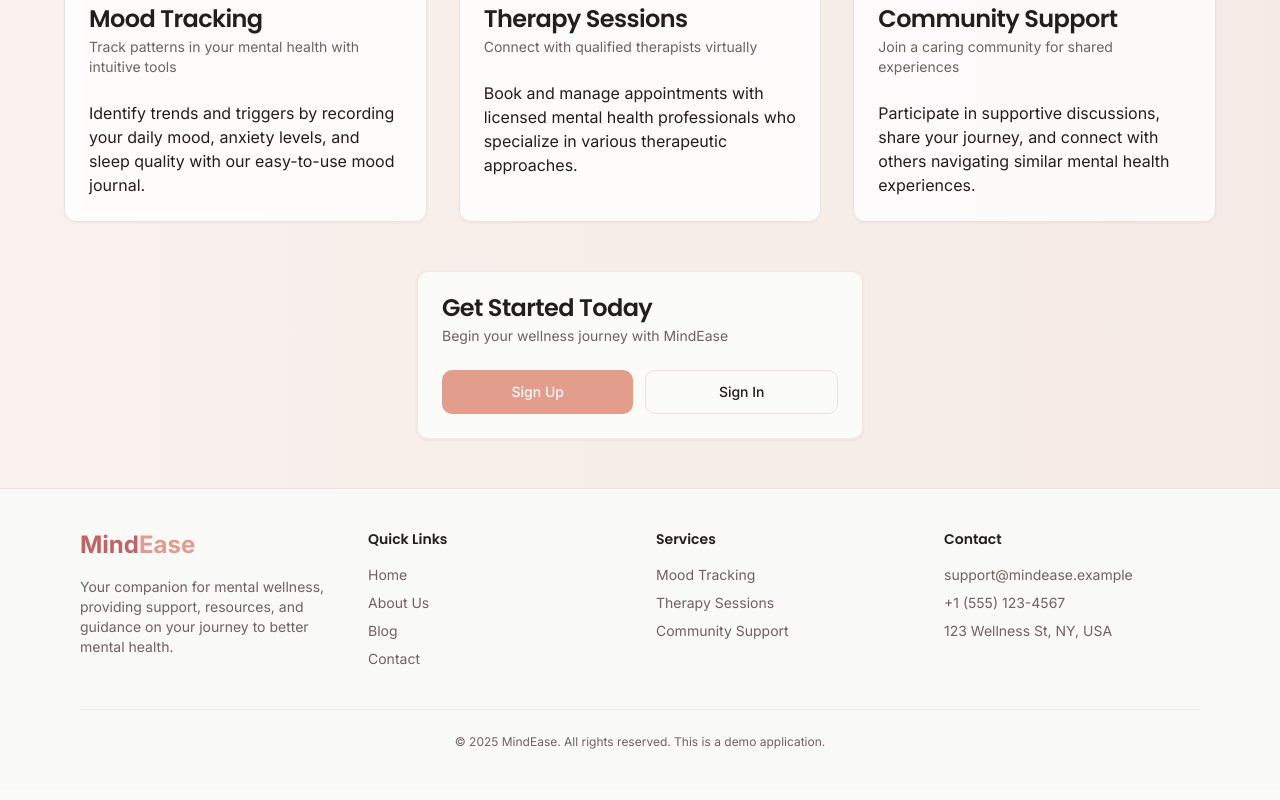
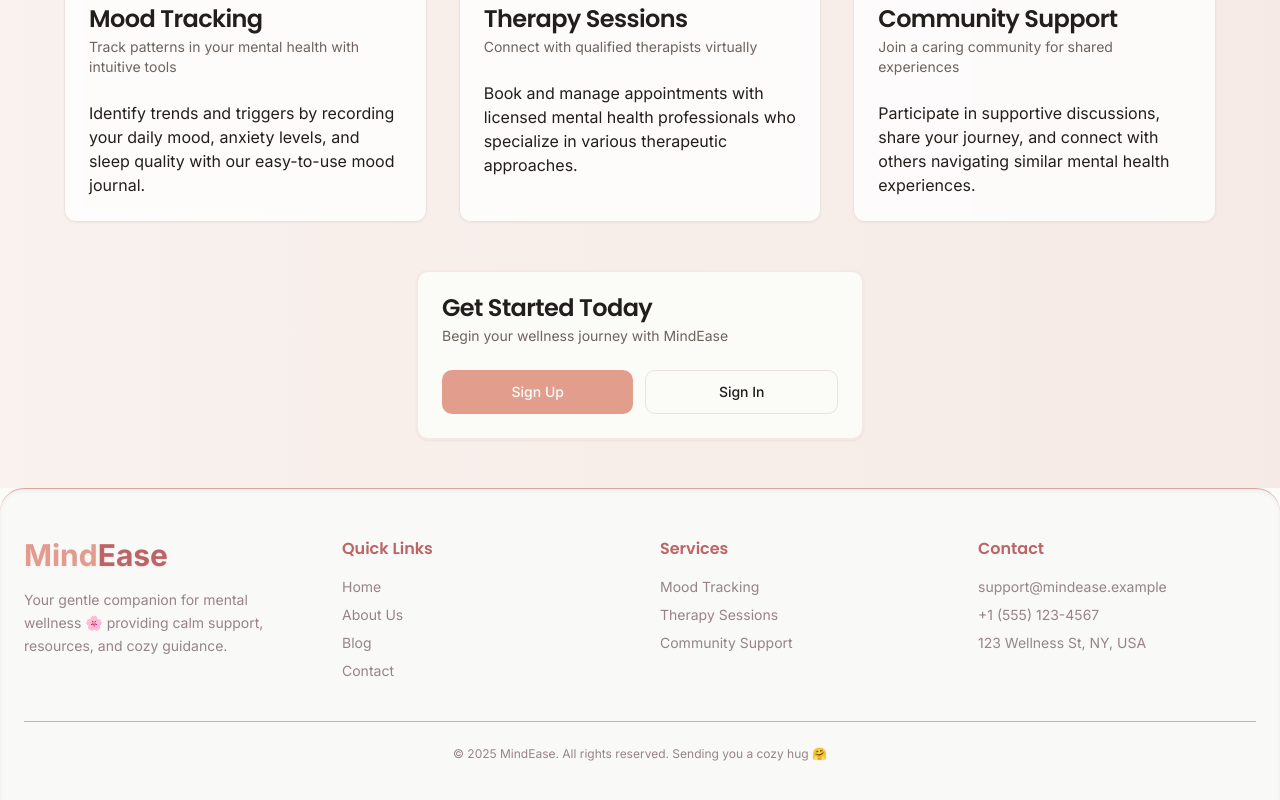
Before and after one commit to DamarisM87/mindease-connect-hub, a React (Vite) app: page / in a window 1280 px wide. Shown: the part 429-1229 px from the top of the page. Built offline with nearby package versions, Linux system fonts and the light colour scheme.

Commit message:
feat: Revamp Footer component with improved styling and updated content

```diff
--- a/src/components/layout/Footer.tsx
+++ b/src/components/layout/Footer.tsx
@@ -1,82 +1,80 @@
-
 import React from 'react';
 import { Link } from 'react-router-dom';
 
 const Footer = () => {
   return (
-    <footer className="bg-mindease-light py-10 border-t">
-      <div className="mindease-container">
-        <div className="grid grid-cols-1 md:grid-cols-4 gap-8">
-          <div className="md:col-span-1">
+    <footer className="bg-[#F9F9F8] py-12 px-6 border-t border-[#DFA69E] shadow-inner rounded-t-3xl">
+      <div className="max-w-7xl mx-auto">
+        <div className="grid grid-cols-1 md:grid-cols-4 gap-10">
+          {/* Brand */}
+          <div>
             <Link to="/" className="inline-block">
-              <span className="text-2xl font-bold text-mindease-accent">Mind</span>
-              <span className="text-2xl font-bold text-mindease-primary">Ease</span>
+              <span className="text-3xl font-bold text-[#E29B8E] drop-shadow-sm">Mind</span>
+              <span className="text-3xl font-bold text-[#BD6466] drop-shadow-sm">Ease</span>
             </Link>
-            <p className="mt-4 text-sm text-muted-foreground">
-              Your companion for mental wellness, providing support, resources, and guidance on your journey to better mental health.
+            <p className="mt-4 text-sm text-[#978486] leading-relaxed">
+              Your gentle companion for mental wellness 🌸 providing calm support, resources, and cozy guidance.
             </p>
           </div>
 
+          {/* Quick Links */}
           <div>
-            <h3 className="text-sm font-semibold mb-4">Quick Links</h3>
+            <h3 className="text-md font-semibold text-[#BD6466] mb-4">Quick Links</h3>
             <ul className="space-y-2 text-sm">
-              <li>
-                <Link to="/" className="text-muted-foreground hover:text-mindease-accent transition-colors">
-                  Home
-                </Link>
-              </li>
-              <li>
-                <Link to="/about" className="text-muted-foreground hover:text-mindease-accent transition-colors">
-                  About Us
-                </Link>
-              </li>
-              <li>
-                <Link to="/blog" className="text-muted-foreground hover:text-mindease-accent transition-colors">
-                  Blog
-                </Link>
-              </li>
-              <li>
-                <Link to="/contact" className="text-muted-foreground hover:text-mindease-accent transition-colors">
-                  Contact
-                </Link>
-              </li>
+              {[
+                { label: "Home", path: "/" },
+                { label: "About Us", path: "/about" },
+                { label: "Blog", path: "/blog" },
+                { label: "Contact", path: "/contact" },
+              ].map(({ label, path }) => (
+                <li key={label}>
+                  <Link
+                    to={path}
+                    className="text-[#978486] hover:text-[#E29B8E] transition-colors"
+                  >
+                    {label}
+                  </Link>
+                </li>
+              ))}
             </ul>
           </div>
 
+          {/* Services */}
           <div>
-            <h3 className="text-sm font-semibold mb-4">Services</h3>
+            <h3 className="text-md font-semibold text-[#BD6466] mb-4">Services</h3>
             <ul className="space-y-2 text-sm">
-              <li>
-                <Link to="/mental-tracker" className="text-muted-foreground hover:text-mindease-accent transition-colors">
-                  Mood Tracking
-                </Link>
-              </li>
-              <li>
-                <Link to="/appointments" className="text-muted-foreground hover:text-mindease-accent transition-colors">
-                  Therapy Sessions
-                </Link>
-              </li>
-              <li>
-                <Link to="/community" className="text-muted-foreground hover:text-mindease-accent transition-colors">
-                  Community Support
-                </Link>
-              </li>
+              {[
+                { label: "Mood Tracking", path: "/mental-tracker" },
+                { label: "Therapy Sessions", path: "/appointments" },
+                { label: "Community Support", path: "/community" },
+              ].map(({ label, path }) => (
+                <li key={label}>
+                  <Link
+                    to={path}
+                    className="text-[#978486] hover:text-[#E29B8E] transition-colors"
+                  >
+                    {label}
+                  </Link>
+                </li>
+              ))}
             </ul>
           </div>
 
+          {/* Contact */}
           <div>
-            <h3 className="text-sm font-semibold mb-4">Contact</h3>
-            <ul className="space-y-2 text-sm">
-              <li className="text-muted-foreground">support@mindease.example</li>
-              <li className="text-muted-foreground">+1 (555) 123-4567</li>
-              <li className="text-muted-foreground">123 Wellness St, NY, USA</li>
+            <h3 className="text-md font-semibold text-[#BD6466] mb-4">Contact</h3>
+            <ul className="space-y-2 text-sm text-[#978486]">
+              <li>support@mindease.example</li>
+              <li>+1 (555) 123-4567</li>
+              <li>123 Wellness St, NY, USA</li>
             </ul>
           </div>
         </div>
 
-        <div className="mt-10 pt-6 border-t border-muted">
-          <p className="text-center text-xs text-muted-foreground">
-            &copy; {new Date().getFullYear()} MindEase. All rights reserved. This is a demo application.
+        {/* Bottom */}
+        <div className="mt-10 pt-6 border-t border-[#DFA69E] text-center">
+          <p className="text-xs text-[#978486]">
+            &copy; {new Date().getFullYear()} MindEase. All rights reserved. Sending you a cozy hug 🤗
           </p>
         </div>
       </div>
```
